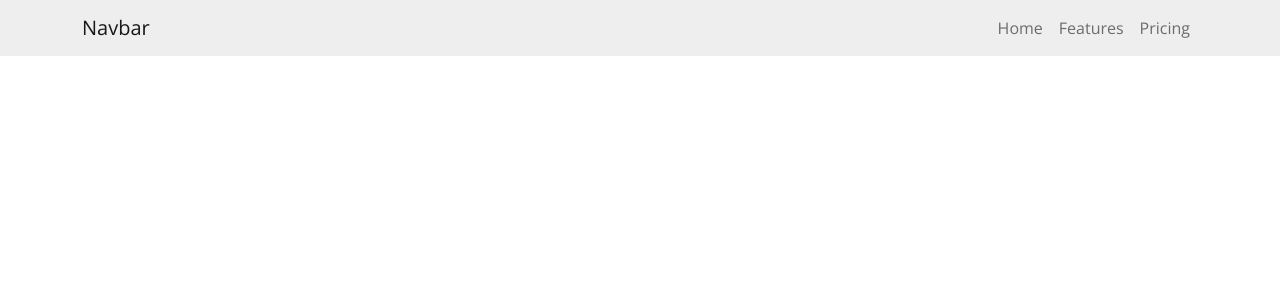
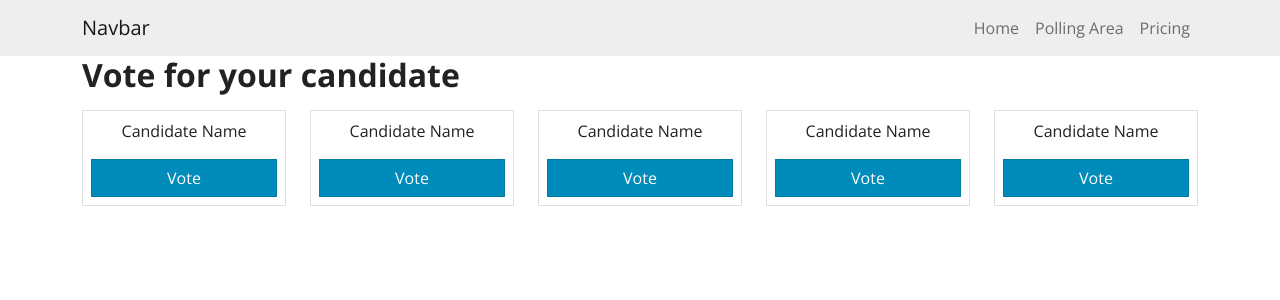
Before and after one commit to ashez2000/voting-dapp, a React (Create React App) app in the folder client/: page /polling in a window 1280 px wide. Shown: the top 300 px of the page. Built offline with nearby package versions, Linux system fonts and the light colour scheme.

Commit message:
add polling page

```diff
--- a/client/src/App.jsx
+++ b/client/src/App.jsx
@@ -4,6 +4,7 @@ import { Route, Routes } from 'react-router-dom'
 import Navbar from './components/Navbar'
 import AdminPage from './pages/Admin'
 import HomePage from './pages/Home'
+import PollingPage from './pages/PollingArea'
 
 const App = () => {
   return (
@@ -13,6 +14,7 @@ const App = () => {
         <Routes>
           <Route path="/" element={<HomePage />} />
           <Route path="/admin" element={<AdminPage />} />
+          <Route path="/polling" element={<PollingPage />} />
         </Routes>
       </div>
     </>
--- a/client/src/components/Navbar.jsx
+++ b/client/src/components/Navbar.jsx
@@ -17,8 +17,8 @@ const Navbar = () => {
               </Link>
             </li>
             <li className="nav-item">
-              <Link to="/" className="nav-link" href="#">
-                Features
+              <Link to="/polling" className="nav-link" href="#">
+                Polling Area
               </Link>
             </li>
             <li className="nav-item">
--- /dev/null
+++ b/client/src/pages/PollingArea.jsx
@@ -0,0 +1,43 @@
+import React from 'react'
+
+const PollingPage = () => {
+  return (
+    <div>
+      <h2 className="fw-bold mb-3">Vote for your candidate</h2>
+      <div className="row flex">
+        <div className="col">
+          <div className="card p-2" style={{ maxWidth: '20rem' }}>
+            <p className="text-center">Candidate Name</p>
+            <button className="btn btn-primary">Vote</button>
+          </div>
+        </div>
+        <div className="col">
+          <div className="card p-2" style={{ maxWidth: '20rem' }}>
+            <p className="text-center">Candidate Name</p>
+            <button className="btn btn-primary">Vote</button>
+          </div>
+        </div>
+        <div className="col">
+          <div className="card p-2" style={{ maxWidth: '20rem' }}>
+            <p className="text-center">Candidate Name</p>
+            <button className="btn btn-primary">Vote</button>
+          </div>
+        </div>
+        <div className="col">
+          <div className="card p-2" style={{ maxWidth: '20rem' }}>
+            <p className="text-center">Candidate Name</p>
+            <button className="btn btn-primary">Vote</button>
+          </div>
+        </div>
+        <div className="col">
+          <div className="card p-2" style={{ maxWidth: '20rem' }}>
+            <p className="text-center">Candidate Name</p>
+            <button className="btn btn-primary">Vote</button>
+          </div>
+        </div>
+      </div>
+    </div>
+  )
+}
+
+export default PollingPage
```
